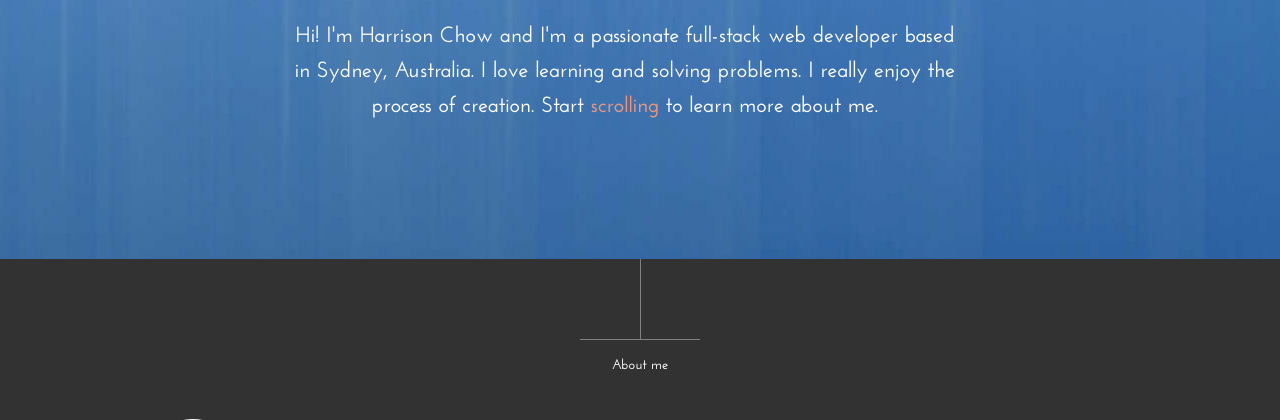
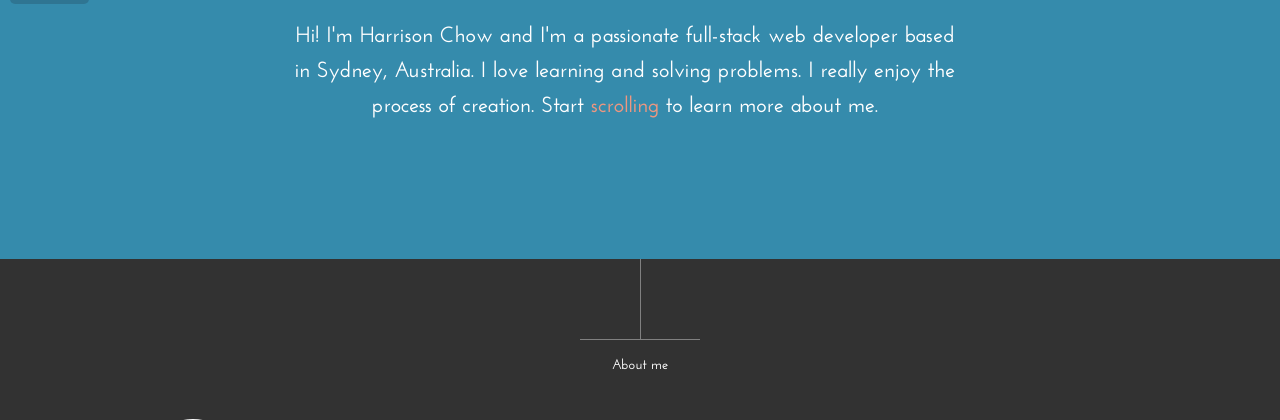
Before and after one commit to Airwoman/Personal-website, a PHP site: page /index.html in a window 1280 px wide. Shown: the part 501-921 px from the top of the page. Run offline with PHP 8.4, Linux system fonts and the light colour scheme.

Commit message:
change bg color

```diff
--- a/css/style.css
+++ b/css/style.css
@@ -89,7 +89,8 @@
     color: #ed8c72
 }
 .index {
-    background-image: url(../images/6.jpg);
+    background: rgb(31,126,163);
+    /*background-image: url(../images/6.jpg);*/
     opacity: .9;
     position: relative
 }
@@ -288,7 +289,7 @@
     padding: 0;
     padding-top: 20px;
     margin-left: 10px;
-    margin-top: calc((100vh - 255px)/2+55px - 160px);
+    margin-top: 30vh;
     background-color: rgba(25, 30, 45, 0.2);
     border-radius: 5px
 }
```
